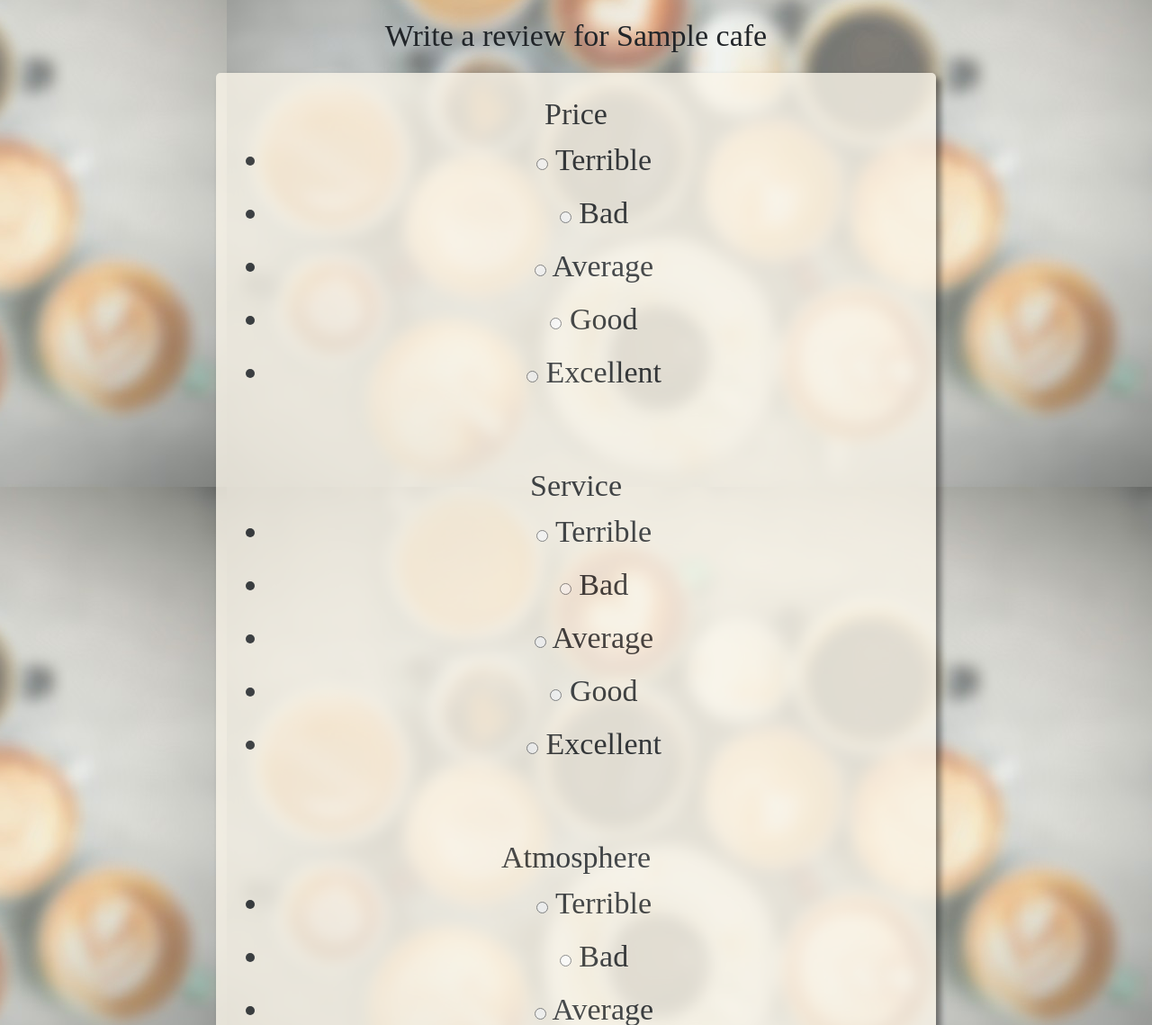
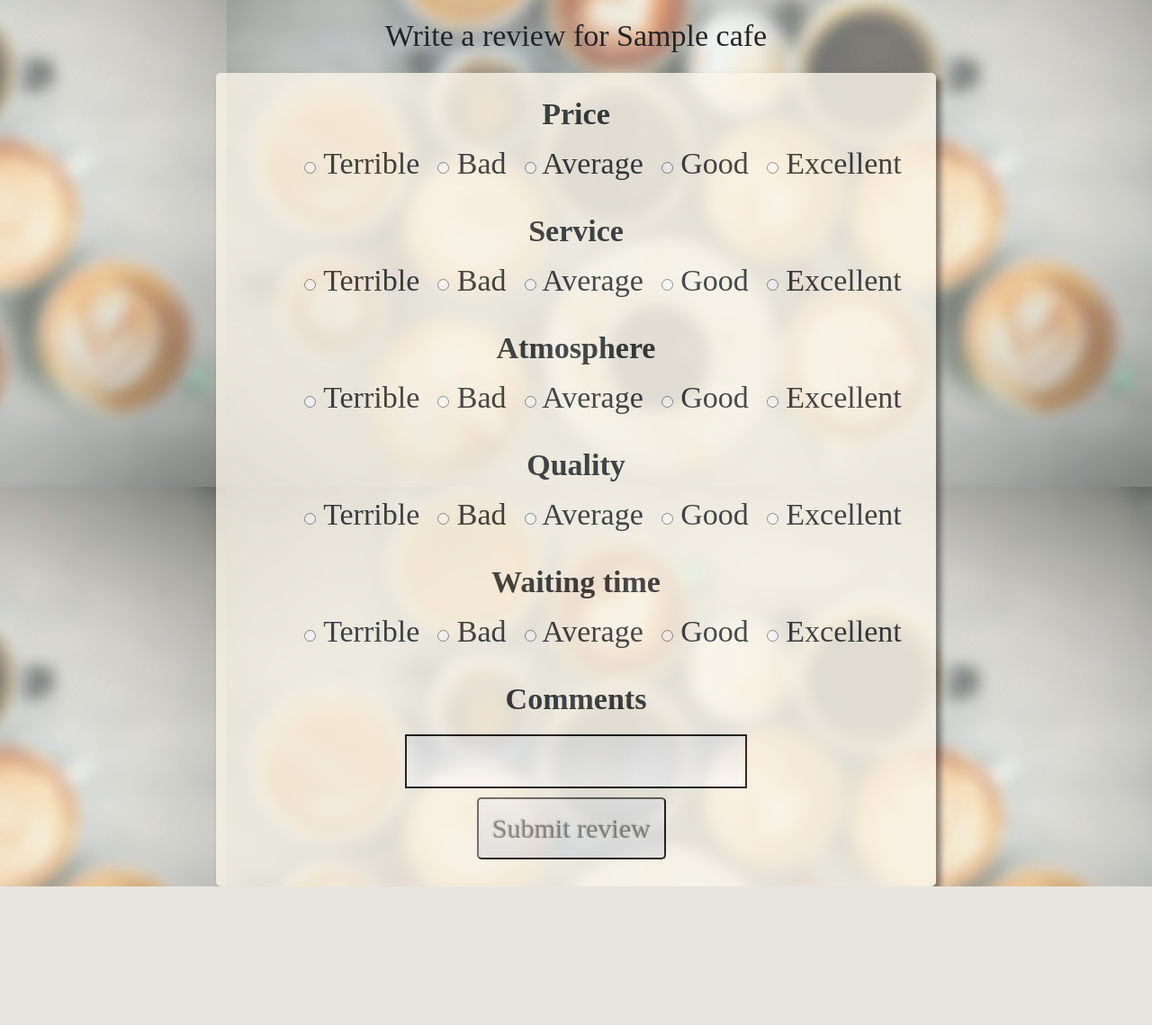
Before and after one commit to andreaschari/Cafeholics, a Django app: a page that uses templates/cafe/write_review.html in a window 1280 px wide. Shown: the part 134-1273 px from the top of the page at 90% size. After the commit the page ends 1119 px from the top, so only its background shows below. Run offline with Django 3.2, Linux system fonts and the light colour scheme; a user stored in the database is signed in; tables that the repository leaves empty hold one stand-in row (values such as "Sample post"); some libraries are stand-ins or nearby versions.

Commit message:
"review buttons"

```diff
--- a/static/css/main.css
+++ b/static/css/main.css
@@ -254,7 +254,18 @@ input[type=text], input[type=password], input[type=number], input[type=email], i
 	outline: none;
 
 }
+fieldset.inlineLabels ul {
+	list-style:none;
+	display: inline-flex;
+}
 
+fieldset.inlineLabels li {
+	padding-left: 20px;
+}
+
+.radio_list{
+  margin-bottom: 4px;
+}
 input:focus{
 	background: #fff;
 
--- a/templates/cafe/write_review.html
+++ b/templates/cafe/write_review.html
@@ -10,12 +10,19 @@
 {% block body_block %}
 	<h2>Write a review for {{cafe.name}}</h2>
 	<form id="cafesmain" method="post">
+    <fieldset class="inlineLabels">
 		{% csrf_token %}
 		{% for field in form.visible_fields %}
-            {{ field.label }}</br>{{ field }}
+                 <div class="radio_list">
+                     <strong>{{ field.label }}</strong>
+                 </div>
+           <span > {{ field }}
 				{{ field.errors }}
-				<br>
+           </span>
+           <br>
+
 		{% endfor %}
+    </fieldset>
 		<button class="submit" type="submit">Submit review</button><br/>
-	</form>
+    </form>
 {% endblock %}
```
